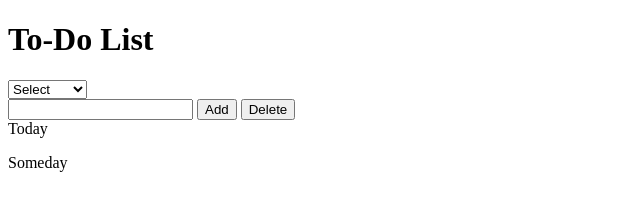
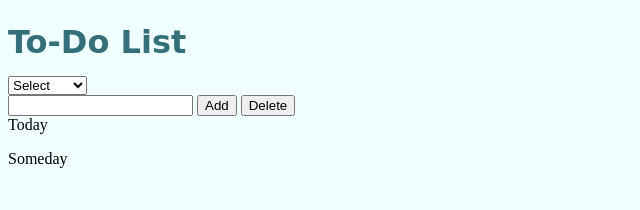
Before and after one commit to qwert-top/todoapp-github-flow-tutorial, a plain HTML site: page index.html in a window 1280 px wide. Shown: the whole page, without its empty margins (0-640 px from the left). Drawn offline with nearby package versions, Linux system fonts and the light colour scheme.

Commit message:
added css to make it more fancy

```diff
--- /dev/null
+++ b/index.css
@@ -0,0 +1,12 @@
+
+  h1 {
+    width: 100%;
+    padding: 15px 0;
+    margin: 0 auto;
+    text-align: left;
+    color: #337079;
+    font-family: cursive;
+  }
+  body {
+    background-color:azure
+  }
--- a/index.html
+++ b/index.html
@@ -5,15 +5,14 @@
     <meta http-equiv="X-UA-Compatible" content="IE=edge" />
     <meta name="viewport" content="width=device-width, initial-scale=1.0" />
     <title>Todo app</title>
+    <link rel="stylesheet" href="index.css">
   </head>
-  <!-- header -->
   <header>
     <h1 class="headline">
       <a>To-Do List</a>
     </h1>
   </header>
   <body>
-
     <div>
         <select id="whenTodo">
             <option value="notSelected">Select</option>
```
